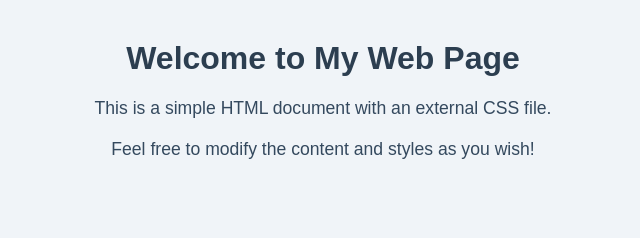
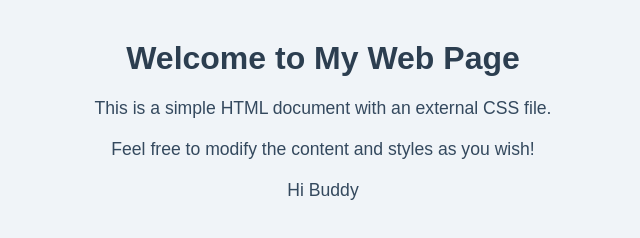
Before and after one commit to ubuntuSuvo/Test-Repo, a plain HTML site: page index.html in a window 1280 px wide. Shown: the full height of the page, 317-957 px from the left. Drawn offline with Linux system fonts and the light colour scheme.

Commit message:
commited by Suvojit

```diff
--- a/index.html
+++ b/index.html
@@ -12,6 +12,7 @@
     <h1>Welcome to My Web Page</h1>
     <p>This is a simple HTML document with an external CSS file.</p>
     <p>Feel free to modify the content and styles as you wish!</p>
+    <p>Hi Buddy</p>
 </body>
 
 </html>
```
